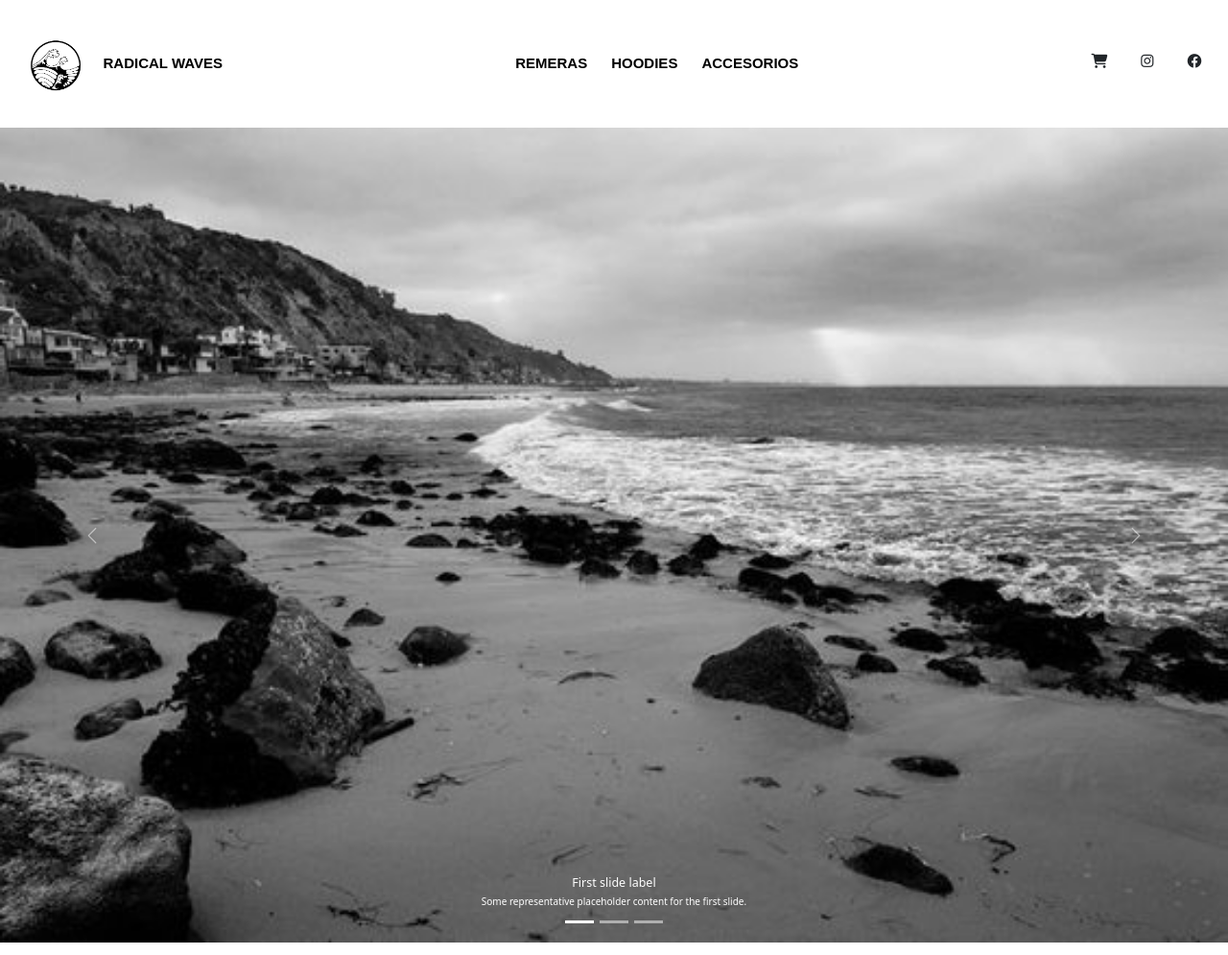
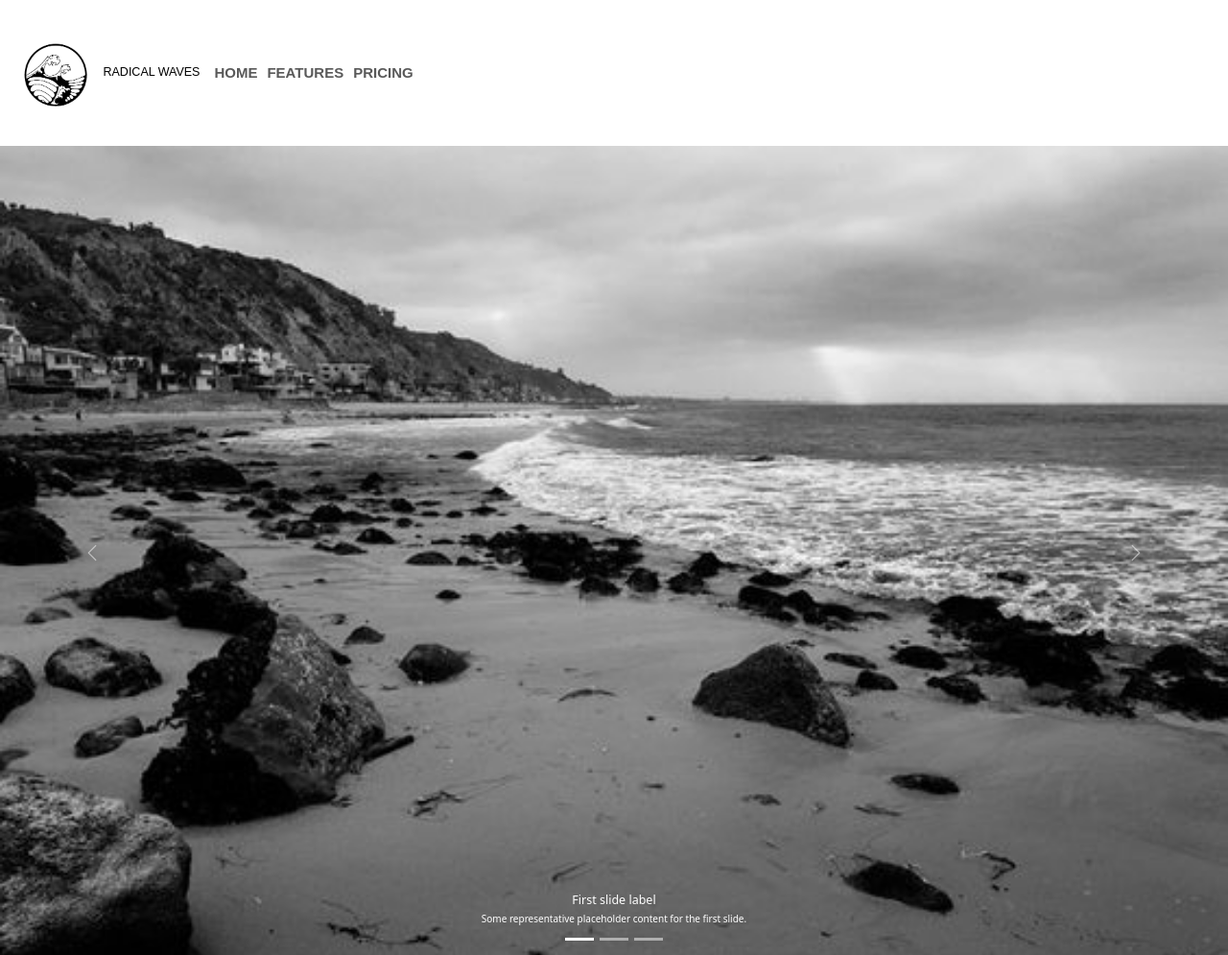
Before and after one commit to Marexequiel/proradical, a website: page index.html in a window 1280 px wide. Shown: the top 995 px of the page at 96% size. Drawn offline with nearby package versions, Linux system fonts and the light colour scheme.

Commit message:
modifica estructura nav en index para prueba

```diff
--- a/index.html
+++ b/index.html
@@ -18,12 +18,45 @@
 
     <!-- header nav -->
 
-    <nav class="navbar navbar-expand-lg p-3">
+    <nav class="navbar navbar-expand-lg">
         <div class="container-fluid">
-            <div>
-                <img class="logo-header" src="./img/logo-negro.png" alt="">
+            <img class="header__logo" src="./img/logo-negro.png" alt="">
+            <a class="navbar-brand" href="#">radical waves</a>
+            <button class="navbar-toggler" type="button" data-bs-toggle="collapse" data-bs-target="#navbarNav"
+                aria-controls="navbarNav" aria-expanded="false" aria-label="Toggle navigation">
+                <span class="navbar-toggler-icon"></span>
+            </button>
+            <div class="collapse navbar-collapse header__nav" id="navbarNav">
+                <ul class="navbar-nav nav__ul1">
+                    <li class="nav-item">
+                        <a class="nav-link" href="#">Home</a>
+                    </li>
+                    <li class="nav-item">
+                        <a class="nav-link" href="#">Features</a>
+                    </li>
+                    <li class="nav-item">
+                        <a class="nav-link" href="#">Pricing</a>
+                    </li>
+                </ul>
+
             </div>
-            <a class="navbar-brand align-items-center d-sm-none d-md-block" href="#">radical waves</a>
+        </div>
+    </nav>
+
+    <!-- <nav class="navbar navbar-expand-lg p-3">
+        <div class="container-fluid">
+            <div class="row justify-content-center">
+                <div class="col-sm-12">
+                    <img class="logo-header" src="./img/logo-negro.png" alt="">
+                </div>
+            </div>
+
+            <div class="row">
+                <div class="d-sm-none d-md-none">
+                    <a class="navbar-brand align-items-center d-sm-none d-md-block" href="#">radical waves</a>
+                </div>
+            </div>
+
             <button class="navbar-toggler" type="button" data-bs-toggle="collapse" data-bs-target="#navbarNavDropdown"
                 aria-controls="navbarNavDropdown" aria-expanded="false" aria-label="Toggle navigation">
                 <span class="navbar-toggler-icon"></span>
@@ -58,7 +91,7 @@
                 </ul>
             </div>
         </div>
-    </nav>
+    </nav> -->
 
     <!-- carousel -->
 
@@ -170,19 +203,19 @@
             <article class="row categorias__article">
                 <div class="col-sm-12 col-md-6 d-1">
                     <img src="./img/hoodiecat.jpg" alt="buzo" class="rounded-end img-1 p-1">
-                    <div class="d-grid gap-2 col-6 mx-auto bt-1">
+                    <div class="bt-1">
                         <a class="categoria__link" href="./pages/hoodies.html">hoodies</a>
                     </div>
                 </div>
-                <div class="col-sm-12 col-md-6 d-2 align-items-center">
+                <div class="col-sm-12 col-md-6 d-2 align-items-center div__reme__gorr">
                     <img src="./img/remerascat.jpg" alt="remera" class="rounded-start img-2 p-1">
-                    <div class="d-grid col-6 mx-auto bt-2">
+                    <div class="bt-2">
                         <a class="categoria__link" href="./pages/remeras.html">remeras</a>
                     </div>
                     <div class="row">
                         <div class="col-sm-12 col-md-12 d-3">
                             <img src="./img/gorroscat.jpg" alt="gorro lana" class=" rounded-start img-2 p-1">
-                            <div class="d-grid col-6 mx-auto bt-3">
+                            <div class="bt-3">
                                 <a class="categoria__link" href="./pages/accesorios.html">accesorios</a>
                             </div>
                         </div>
@@ -194,7 +227,7 @@
         <!-- pagos-envios-devoluciones -->
 
         <section class=" mt-5 mb-5">
-            <div class="row text-center fs-2 text-uppercase beneficios">
+            <div class="row text-center fs-2 text-uppercase beneficios div__pagos">
                 <div class="card col-sm-12 col-md-4 align-items-center">
                     <div class="card-body">
                         <a href="#"
--- a/scss/style.scss
+++ b/scss/style.scss
@@ -5,33 +5,36 @@
 
 // header
 
+// logo
+.header__logo {
+    width: 100px;
+}
+
+// navbar
+
 .navbar {
     font-family: $font-family-principal;
+    text-transform: uppercase;
 
-    .logo-header {
-        width: 80px;
+
+    .nav__name {
+        font-size: 1.5rem;
+        font-weight: 600;
     }
 
-    .navbar-brand {
+    .header__nav {
+        display: flex;
+        justify-content: space-between;
+    }
+
+    .nav-link {
         font-size: 1.5rem;
         font-weight: 600;
-        text-transform: uppercase;
-        margin-left: 1rem;
-        color: black;
     }
 
-    .navbar-nav {
-        font-size: 1.5rem;
-        text-transform: uppercase;
-        font-weight: 600;
-        gap: 1.5rem;
-
-
-        .nav__link {
-            text-decoration: none;
-            color: black;
-        }
-    }
+    // .nav__redes{
+    //     margin: 0;
+    // }
 }
 
 // carousel
@@ -79,7 +82,8 @@
 .beneficios {
     font-family: $font-family-principal;
     font-weight: 600;
-    .card-body{
+
+    .card-body {
         font-size: 1.5rem;
     }
 
@@ -90,10 +94,12 @@
 
 .section-dest {
     margin-top: 2rem;
+
     .art-destacados {
         font-family: $font-family-principal;
         text-transform: uppercase;
     }
+
     .btn-dest {
         border-radius: 30px;
         font-weight: 600;
@@ -103,25 +109,34 @@
 /* section-categorias */
 .section-cat {
     margin-top: 5rem;
+
+    .div__reme__gorr {
+        margin: 0;
+    }
+
     .img-2 {
         height: 350px;
         width: 100%;
         object-fit: cover;
 
     }
+
     .img-1 {
         @extend .img-2;
         height: 700px;
     }
+
     .d-1 {
         position: relative;
         padding: 0;
+
         .bt-1 {
             position: absolute;
             bottom: 2%;
             left: 6%;
         }
     }
+
     .d-2 {
         position: relative;
         padding: 0;
@@ -142,14 +157,21 @@
             left: 6%;
         }
     }
-    .categoria__link{
+
+    .categoria__link {
         text-decoration: none;
         font-family: $font-family-principal;
         text-transform: uppercase;
         color: white;
         font-weight: 600;
     }
-    }
+}
+
+// pagos,envios,devoluciones
+
+.div__pagos {
+    width: 100%;
+}
 
 
 // footer
```
Also changed, not shown: css/style.css.
